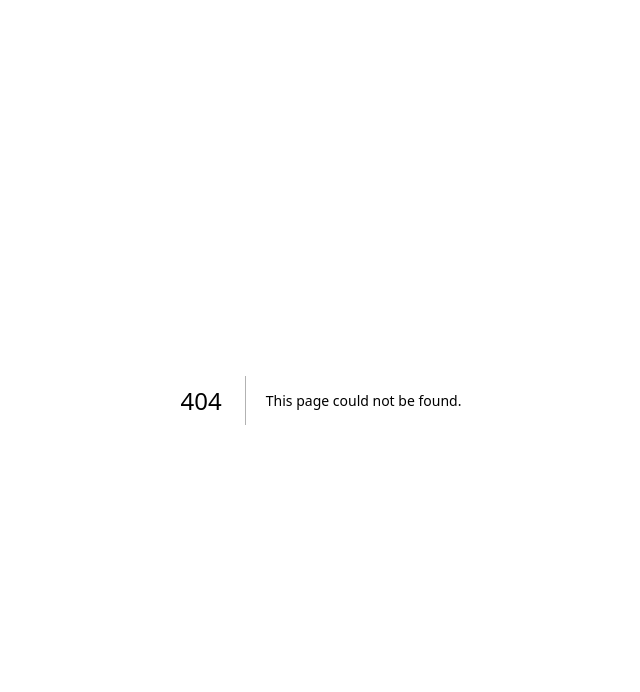
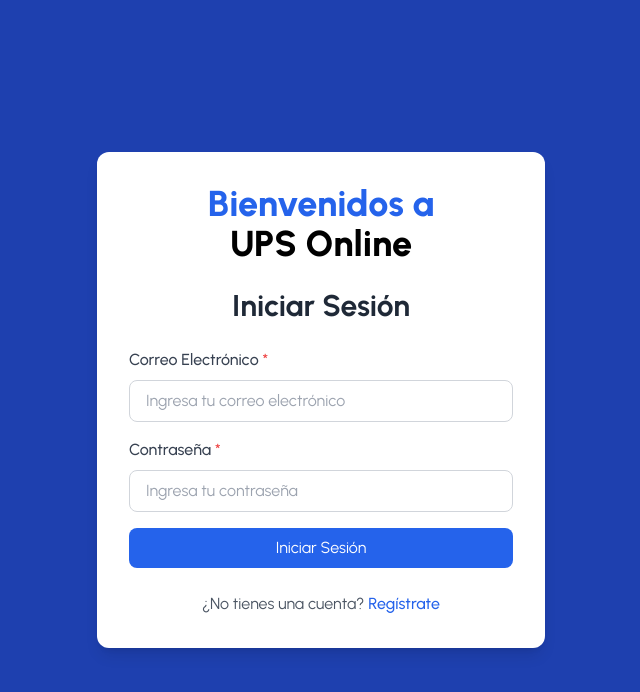
Before and after one commit to GiovanniNaf/unidosparasiempre-website, a Next.js app: page /Online in a window 1280 px wide. Before the commit this address had no page. Shown: the top 692 px of the page, without its empty margins (319-959 px from the left). Built offline with nearby package versions, Linux system fonts and the light colour scheme.

Commit message:
Modo online agregado

```diff
--- a/components/Intervencion.js
+++ b/components/Intervencion.js
@@ -12,7 +12,7 @@
         </div>
 
         {/* Contenido del programa */}
-        <div className="bg-blue-200 rounded-lg shadow-lg p-8">
+        <div className="bg-blue-100 rounded-lg shadow-lg p-8">
           <h3 className="text-2xl font-semibold text-gray-800 mb-4">¿Qué es?</h3>
           <p className="text-gray-700 mb-6">
             Es un modelo de intervención para acercarse al adicto ayudando a las familias a lograr que sus seres queridos puedan vencer sus resistencias y convencerlas de recibir tratamiento.
@@ -33,7 +33,7 @@
           <div className="text-center">
             <a
               href="/contacto"
-              className="bg-green-500 text-white py-3 px-8 rounded-lg text-lg font-semibold hover:bg-green-600 transition duration-300"
+              className="bg-green-500 text-white py-3 px-8 rounded-lg text-base font-semibold hover:bg-green-600 transition duration-300"
             >
               Llame a nuestra línea de ayuda
             </a>
--- a/components/ModOnline.js
+++ b/components/ModOnline.js
@@ -81,7 +81,9 @@
         {/* Botón de llamada a la acción */}
         <div className="text-center">
           <a
-            href="/agendar"
+            href="/Online"
+            target="_blank"
+            rel="noopener noreferrer"
             className="inline-block bg-gradient-to-r from-green-400 to-green-500 text-white py-4 px-8 rounded-full text-xl font-semibold hover:from-green-500 hover:to-green-600 transform hover:scale-105 transition-all duration-300 shadow-lg hover:shadow-xl"
           >
             Agenda tu primera sesión
--- /dev/null
+++ b/pages/Online/index.js
@@ -0,0 +1,113 @@
+import '../../app/globals.css';
+
+
+import Footer from '@/components/Footer';
+import React, { useState } from 'react';
+
+const Auth = () => {
+  const [isLogin, setIsLogin] = useState(true);
+
+  return (
+
+
+    <section className="min-h-screen flex items-center justify-center bg-blue-800">
+      <div className="bg-white p-8 rounded-xl shadow-lg max-w-md w-full">
+        {/* Título Principal */}
+        <h1 className="text-4xl font-extrabold text-center text-blue-600 mb-6">
+          Bienvenidos a <p className='text-black'>UPS Online</p>
+        </h1>
+
+        {/* Título del Formulario */}
+        <h2 className="text-3xl font-bold text-center mb-6 text-gray-800">
+          {isLogin ? 'Iniciar Sesión' : 'Registrarse'}
+        </h2>
+
+        {/* Formulario */}
+        <form>
+          {/* Nombre (Solo para registro) */}
+          {!isLogin && (
+            <div className="mb-4">
+              <label
+                htmlFor="name"
+                className="block text-gray-700 font-medium mb-2"
+              >
+                Nombre completo <span className="text-red-500">*</span>
+              </label>
+              <input
+                type="text"
+                id="name"
+                placeholder="Ingresa tu nombre"
+                className="w-full px-4 py-2 border border-gray-300 rounded-lg focus:ring-2 focus:ring-blue-500 focus:outline-none"
+                required
+              />
+            </div>
+          )}
+
+          {/* Correo Electrónico */}
+          <div className="mb-4">
+            <label
+              htmlFor="email"
+              className="block text-gray-700 font-medium mb-2"
+            >
+              Correo Electrónico <span className="text-red-500">*</span>
+            </label>
+            <input
+              type="email"
+              id="email"
+              placeholder="Ingresa tu correo electrónico"
+              className="w-full px-4 py-2 border border-gray-300 rounded-lg focus:ring-2 focus:ring-blue-500 focus:outline-none"
+              required
+            />
+          </div>
+
+          {/* Contraseña */}
+          <div className="mb-4">
+            <label
+              htmlFor="password"
+              className="block text-gray-700 font-medium mb-2"
+            >
+              Contraseña <span className="text-red-500">*</span>
+            </label>
+            <input
+              type="password"
+              id="password"
+              placeholder="Ingresa tu contraseña"
+              className="w-full px-4 py-2 border border-gray-300 rounded-lg focus:ring-2 focus:ring-blue-500 focus:outline-none"
+              required
+            />
+          </div>
+
+          {/* Botón */}
+          <div className="mb-6">
+            <button
+              type="submit"
+              className="w-full bg-blue-600 text-white py-2 rounded-lg hover:bg-blue-700 transition-all"
+            >
+              {isLogin ? 'Iniciar Sesión' : 'Registrarse'}
+            </button>
+          </div>
+        </form>
+
+        {/* Cambio entre iniciar sesión y registrarse */}
+        <p className="text-center text-gray-600">
+          {isLogin
+            ? '¿No tienes una cuenta?'
+            : '¿Ya tienes una cuenta?'}
+          <button
+            onClick={() => setIsLogin(!isLogin)}
+            className="text-blue-600 font-medium hover:text-blue-700 ml-1 transition-all"
+          >
+            {isLogin ? 'Regístrate' : 'Inicia sesión'}
+          </button>
+        </p>
+
+      </div>
+    </section>
+
+  );
+
+
+};
+
+
+export default Auth;
```
